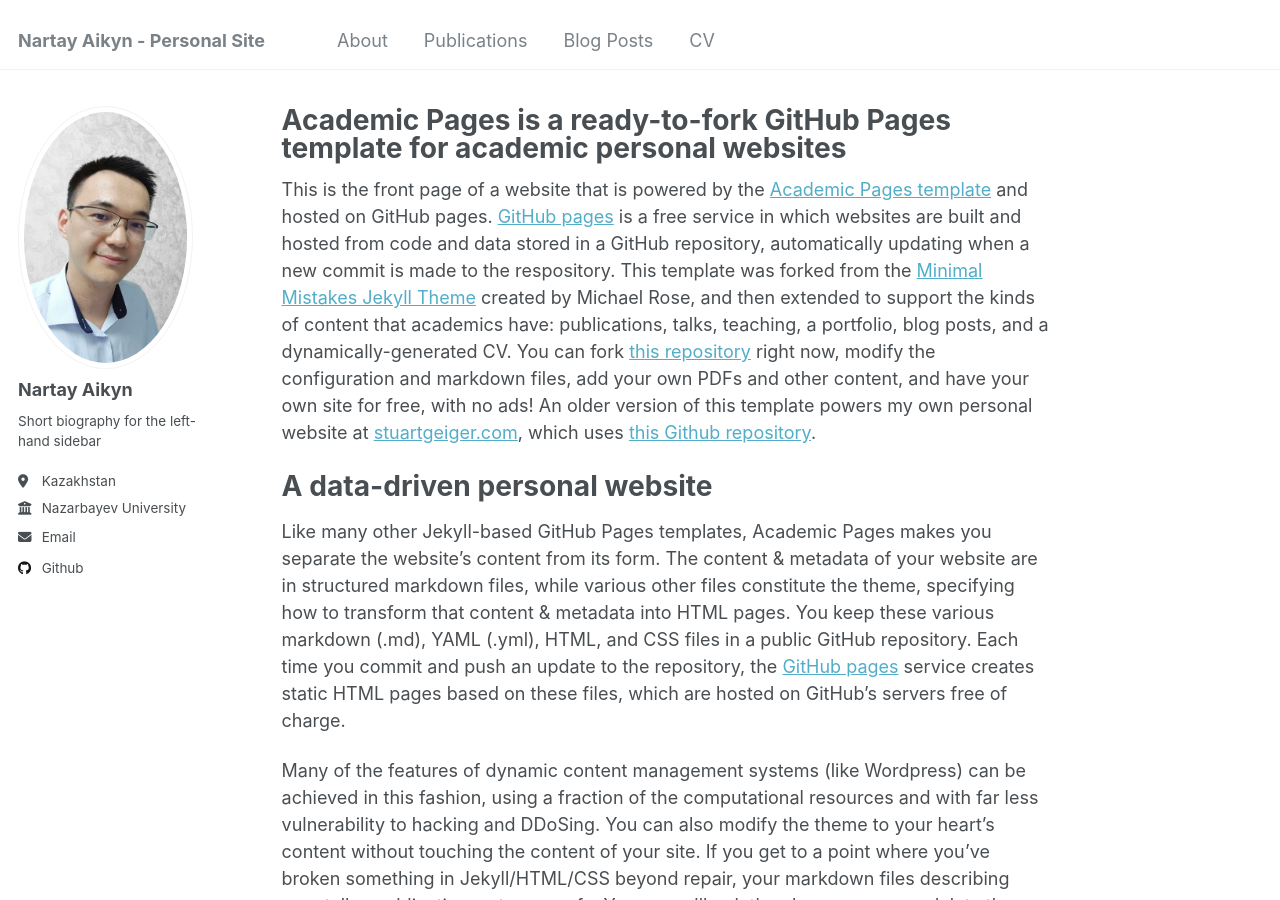
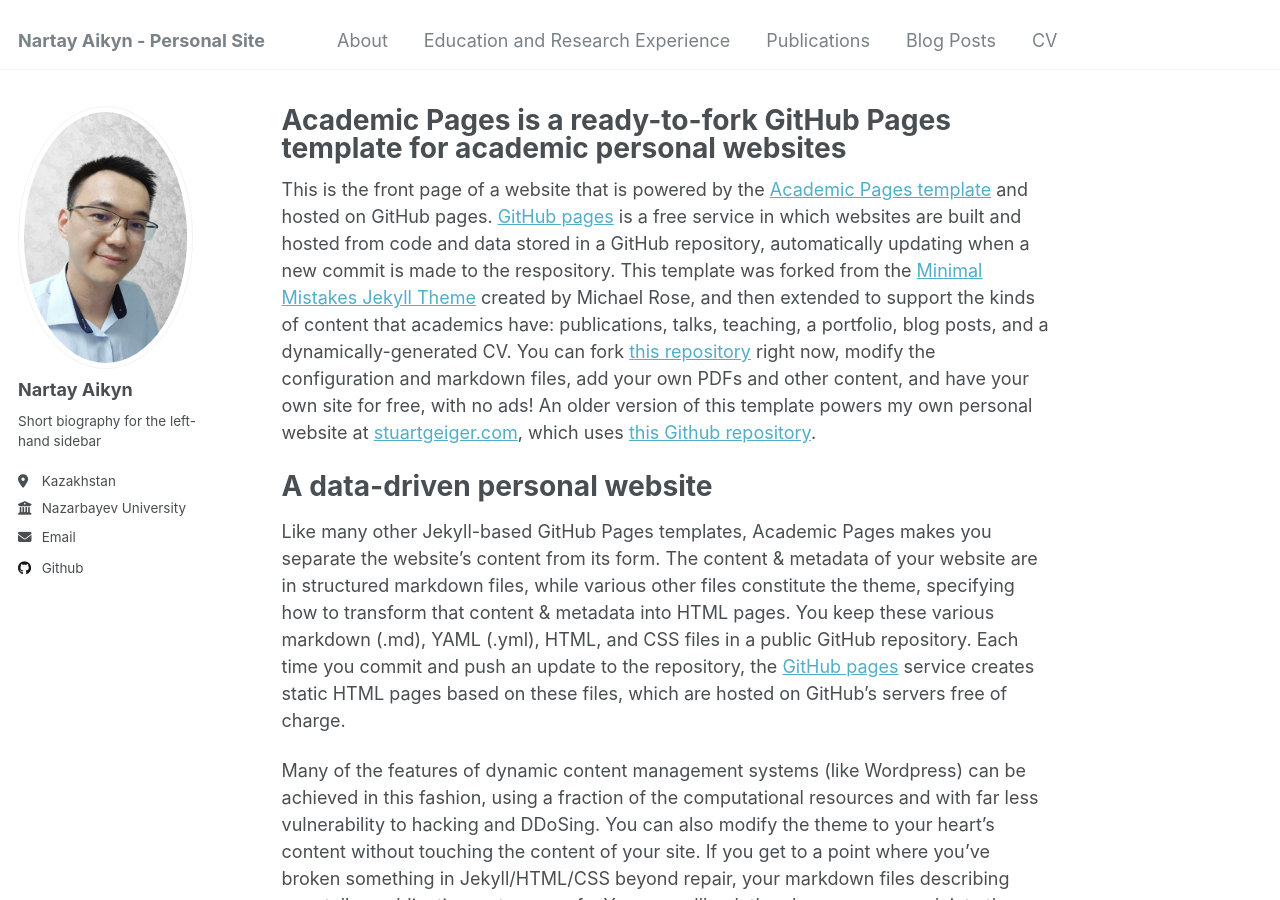
Before and after one commit to NartayAikyn/NartayAikyn.github.io, a Jekyll site: the page built from _pages/about.md, in a window 1280 px wide and 900 px high. Built offline with Jekyll 4.4.1, drawn with Linux system fonts in a browser that asks for light colours.

Commit message:
Update navigation.yml

```diff
--- a/_data/navigation.yml
+++ b/_data/navigation.yml
@@ -8,6 +8,9 @@ main:
   - title: "About"
     url: /
 
+  - title: "Education and Research Experience"
+    url: /edu-research/
+
   - title: "Publications"
     url: /publications/
 
```
